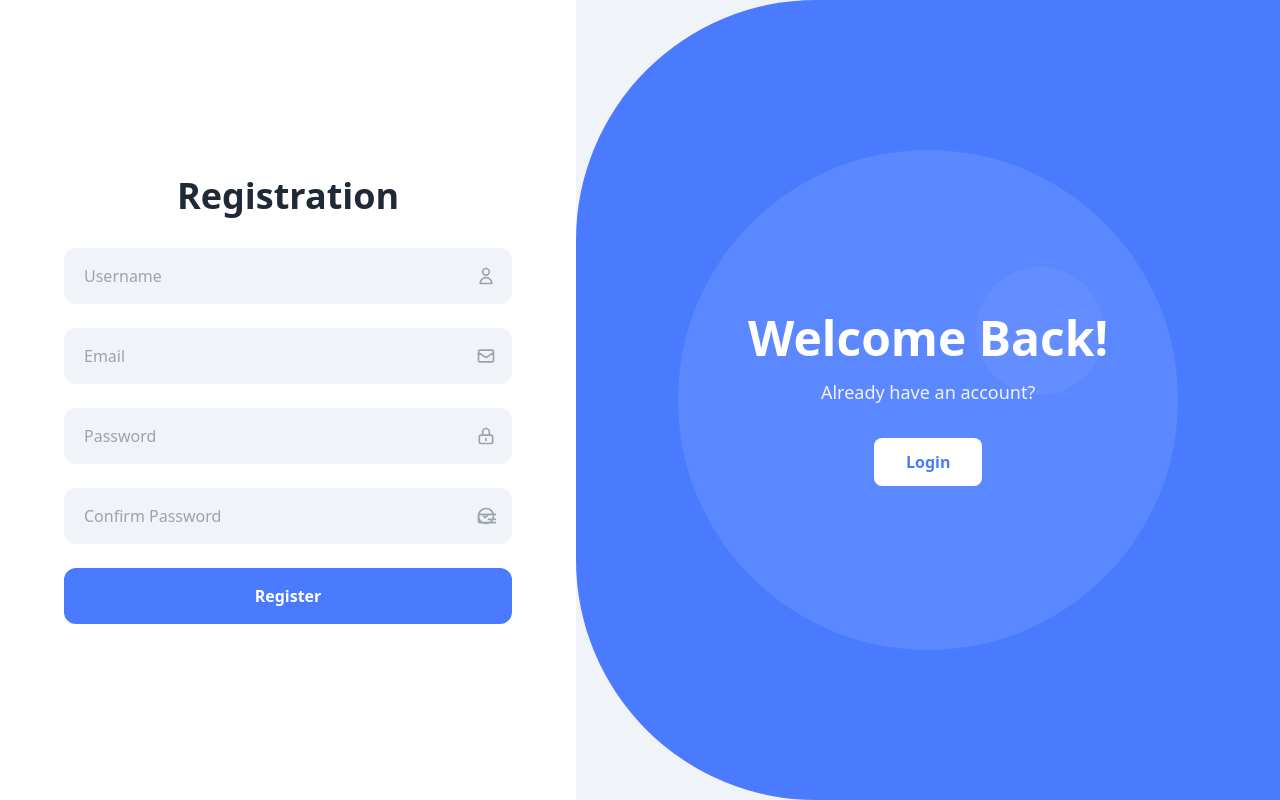
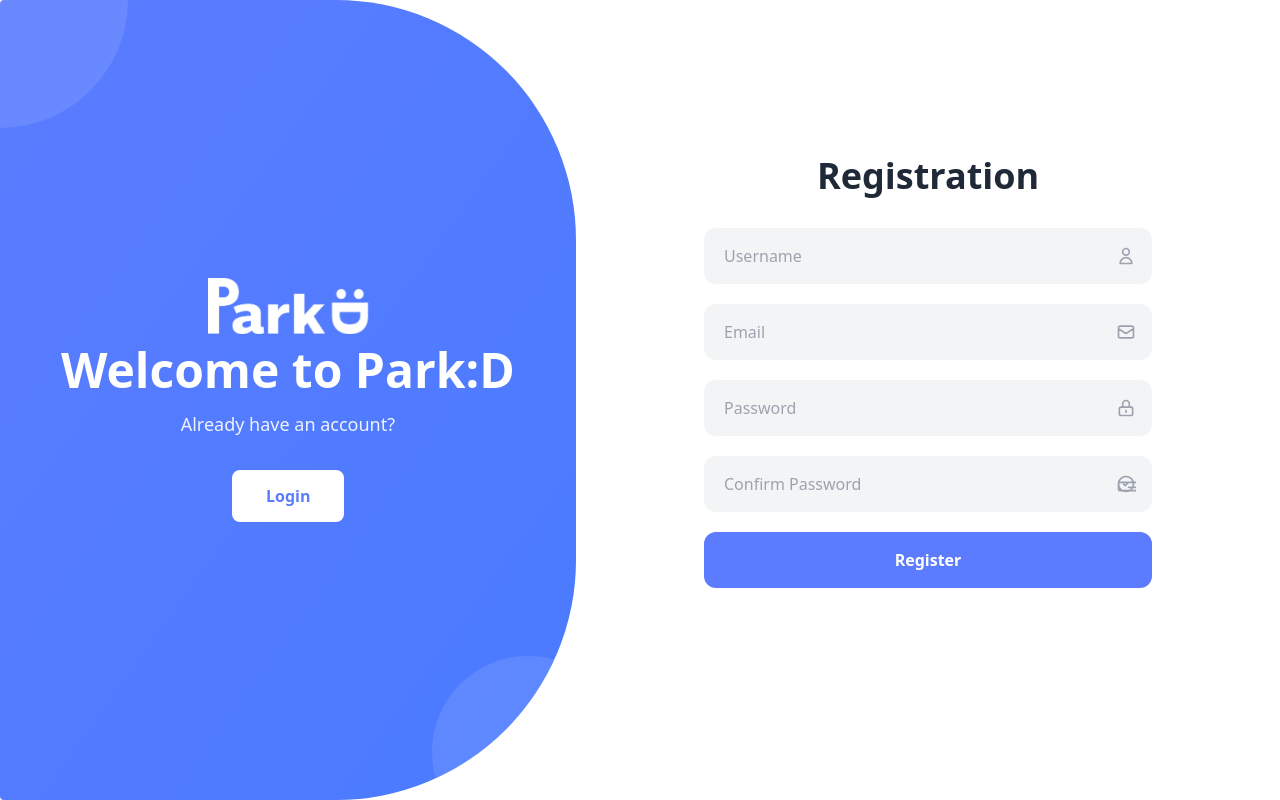
Before and after one commit to AnonNattIV/Park-D, a Next.js app: page /register in a window 1280 px wide. Built offline with nearby package versions, Linux system fonts and the light colour scheme.

Commit message:
Reponsive Register

```diff
--- a/src/app/login/page.tsx
+++ b/src/app/login/page.tsx
@@ -165,7 +165,7 @@ export default function LoginPage() {
             width={160.45}
             height={55.7}
             className={`
-              mx-auto mb-6
+              mx-auto mb-3
               transition-all duration-500 ease-out
               ${isLoaded ? 'scale-100 opacity-100' : 'scale-0 opacity-0'}
             `}
--- a/src/app/register/page.tsx
+++ b/src/app/register/page.tsx
@@ -1,6 +1,7 @@
 'use client';
 
 import { useState, useEffect } from 'react';
+import Image from 'next/image';
 
 export default function RegisterPage() {
   const [formData, setFormData] = useState({
@@ -69,21 +70,108 @@ export default function RegisterPage() {
   };
 
   return (
-    <div className={`min-h-screen flex relative bg-[#f0f4f8] ${isLoaded ? 'opacity-100' : 'opacity-0'} transition-all duration-700 ease-in-out`}>
-      {/* Left Column - Registration Form */}
+    <div className={`min-h-screen flex flex-col md:flex-row overflow-hidden ${isLoaded ? 'opacity-100' : 'opacity-0'} transition-all duration-700 ease-in-out`}>
+      {/* Left Section - Welcome Area */}
       <div
         className={`
-          w-full md:w-[45%] bg-white flex flex-col items-center justify-center p-8 md:p-16
-          relative z-10 transition-all duration-700 ease-in-out
-          ${isLoaded ? 'translate-x-0 opacity-100' : '-translate-x-full opacity-0'}
+          flex flex-col items-center justify-center
+          w-full md:w-[45%] md:flex
+          bg-gradient-to-br from-[#5B7CFF] to-[#4a7bff]
+          text-white relative overflow-hidden
+          rounded-b-[12rem] md:rounded md:rounded-r-[15rem]
+          p-6 md:p-12
+          transform transition-all duration-700 ease-in-out
+          ${isLoaded ? 'translate-y-0 md:translate-x-0 opacity-100' : '-translate-y-full md:-translate-x-full opacity-0'}
         `}
         style={{ willChange: 'transform, opacity' }}
       >
+        {/* Decorative Circles */}
+        <div
+          className={`
+            absolute top-0 left-0 w-64 h-64 bg-white/10 rounded-full
+            -translate-x-1/2 -translate-y-1/2
+            transition-all duration-600 ease-out
+            ${isLoaded ? 'scale-100 opacity-100' : 'scale-0 opacity-0'}
+          `}
+          style={{ willChange: 'transform, opacity' }}
+        ></div>
+        <div
+          className={`
+            absolute bottom-0 right-0 w-48 h-48 bg-white/10 rounded-full
+            translate-x-1/4 translate-y-1/4
+            transition-all duration-600 ease-out delay-100
+            ${isLoaded ? 'scale-100 opacity-100' : 'scale-0 opacity-0'}
+          `}
+          style={{ willChange: 'transform, opacity' }}
+        ></div>
+
+        <div
+          className={`
+            relative z-10 text-center
+            transition-all duration-500 ease-out delay-200
+            ${isLoaded ? 'translate-y-0 opacity-100' : 'translate-y-4 opacity-0'}
+          `}
+          style={{ willChange: 'transform, opacity' }}
+        >
+          <Image
+            src="/image/ParkD_White.png"
+            alt="ParkD Logo"
+            width={160.45}
+            height={55.7}
+            className={`
+              mx-auto mb-3
+              transition-all duration-500 ease-out
+              ${isLoaded ? 'scale-100 opacity-100' : 'scale-0 opacity-0'}
+            `}
+            style={{ willChange: 'transform, opacity' }}
+          />
+          <h1 className="text-5xl font-bold mb-4">Welcome to Park:D</h1>
+          <p className="text-lg opacity-90 mb-8">Already have an account?</p>
+          <button
+            onClick={() => (window.location.href = '/login')}
+            className="px-8 py-3 bg-white border-2 border-white text-[#5B7CFF] font-bold rounded-lg
+              hover:bg-blue-50 hover:scale-105 hover:shadow-lg
+              active:scale-95
+              transition-all duration-300 ease-in-out
+            "
+            style={{ willChange: 'transform' }}
+          >
+            Login
+          </button>
+        </div>
+      </div>
+
+      {/* Right Section - Register Form */}
+      <div
+        className={`
+          w-full md:w-[55%] bg-white flex flex-col items-center justify-center px-6 md:px-12 py-8 md:py-16
+          transition-all duration-700 ease-in-out
+          ${isLoaded ? 'translate-y-0 md:translate-x-0 opacity-100' : 'translate-y-full md:translate-x-full opacity-0'}
+        `}
+        style={{ willChange: 'transform, opacity' }}
+      >
+        <div
+          className={`
+            md:hidden mb-8
+            transition-all duration-500 ease-out delay-100
+            ${isLoaded ? 'translate-y-0 opacity-100' : 'translate-y-4 opacity-0'}
+          `}
+          style={{ willChange: 'transform, opacity' }}
+        >
+          <Image
+            src="/image/ParkD.png"
+            alt="ParkD Logo"
+            width={140}
+            height={49}
+            priority
+            className="mx-auto"
+          />
+        </div>
         <h2
           className={`
             text-4xl font-bold text-gray-800 mb-8
             transition-all duration-500 ease-out delay-100
-            ${isLoaded ? 'translate-y-0 opacity-100' : '-translate-y-4 opacity-0'}
+            ${isLoaded ? 'translate-y-0 opacity-100' : 'translate-y-4 opacity-0'}
           `}
           style={{ willChange: 'transform, opacity' }}
         >
@@ -93,9 +181,9 @@ export default function RegisterPage() {
         <form
           onSubmit={handleRegister}
           className={`
-            w-full max-w-md space-y-6
+            w-full max-w-md space-y-5
             transition-all duration-500 ease-out delay-200
-            ${isLoaded ? 'translate-y-0 opacity-100' : '-translate-y-4 opacity-0'}
+            ${isLoaded ? 'translate-y-0 opacity-100' : 'translate-y-4 opacity-0'}
           `}
           style={{ willChange: 'transform, opacity' }}
         >
@@ -119,11 +207,11 @@ export default function RegisterPage() {
               value={formData.username}
               onChange={(e) => setFormData({ ...formData, username: e.target.value })}
               required
-              className="w-full px-5 py-4 bg-[#f0f4f8] rounded-xl text-gray-700 placeholder-gray-400
-                focus:outline-none focus:ring-2 focus:ring-[#4a7bff] focus:bg-white
+              className="w-full px-5 py-4 bg-gray-100 rounded-xl text-gray-700 placeholder-gray-400
+                focus:outline-none focus:ring-2 focus:ring-[#5B7CFF] focus:bg-white
                 focus:shadow-lg
                 transition-all duration-300 ease-in-out
-                group-hover:bg-[#e8f0fa]
+                group-hover:bg-gray-50
               "
               style={{ willChange: 'background-color, box-shadow' }}
             />
@@ -131,7 +219,7 @@ export default function RegisterPage() {
               className={`
                 absolute right-4 top-1/2 -translate-y-1/2 text-gray-400
                 transition-all duration-300 ease-in-out
-                group-hover:text-[#4a7bff] group-hover:scale-110
+                group-hover:text-[#5B7CFF] group-hover:scale-110
               `}
               style={{ willChange: 'transform, color' }}
             >
@@ -149,11 +237,11 @@ export default function RegisterPage() {
               value={formData.email}
               onChange={(e) => setFormData({ ...formData, email: e.target.value })}
               required
-              className="w-full px-5 py-4 bg-[#f0f4f8] rounded-xl text-gray-700 placeholder-gray-400
-                focus:outline-none focus:ring-2 focus:ring-[#4a7bff] focus:bg-white
+              className="w-full px-5 py-4 bg-gray-100 rounded-xl text-gray-700 placeholder-gray-400
+                focus:outline-none focus:ring-2 focus:ring-[#5B7CFF] focus:bg-white
                 focus:shadow-lg
                 transition-all duration-300 ease-in-out
-                group-hover:bg-[#e8f0fa]
+                group-hover:bg-gray-50
               "
               style={{ willChange: 'background-color, box-shadow' }}
             />
@@ -161,7 +249,7 @@ export default function RegisterPage() {
               className={`
                 absolute right-4 top-1/2 -translate-y-1/2 text-gray-400
                 transition-all duration-300 ease-in-out
-                group-hover:text-[#4a7bff] group-hover:scale-110
+                group-hover:text-[#5B7CFF] group-hover:scale-110
               `}
               style={{ willChange: 'transform, color' }}
             >
@@ -179,11 +267,11 @@ export default function RegisterPage() {
               value={formData.password}
               onChange={(e) => setFormData({ ...formData, password: e.target.value })}
               required
-              className="w-full px-5 py-4 bg-[#f0f4f8] rounded-xl text-gray-700 placeholder-gray-400
-                focus:outline-none focus:ring-2 focus:ring-[#4a7bff] focus:bg-white
+              className="w-full px-5 py-4 bg-gray-100 rounded-xl text-gray-700 placeholder-gray-400
+                focus:outline-none focus:ring-2 focus:ring-[#5B7CFF] focus:bg-white
                 focus:shadow-lg
                 transition-all duration-300 ease-in-out
-                group-hover:bg-[#e8f0fa]
+                group-hover:bg-gray-50
               "
               style={{ willChange: 'background-color, box-shadow' }}
             />
@@ -191,7 +279,7 @@ export default function RegisterPage() {
               className={`
                 absolute right-4 top-1/2 -translate-y-1/2 text-gray-400
                 transition-all duration-300 ease-in-out
-                group-hover:text-[#4a7bff] group-hover:scale-110
+                group-hover:text-[#5B7CFF] group-hover:scale-110
               `}
               style={{ willChange: 'transform, color' }}
             >
@@ -209,11 +297,11 @@ export default function RegisterPage() {
               value={formData.confirmPassword}
               onChange={(e) => setFormData({ ...formData, confirmPassword: e.target.value })}
               required
-              className="w-full px-5 py-4 bg-[#f0f4f8] rounded-xl text-gray-700 placeholder-gray-400
-                focus:outline-none focus:ring-2 focus:ring-[#4a7bff] focus:bg-white
+              className="w-full px-5 py-4 bg-gray-100 rounded-xl text-gray-700 placeholder-gray-400
+                focus:outline-none focus:ring-2 focus:ring-[#5B7CFF] focus:bg-white
                 focus:shadow-lg
                 transition-all duration-300 ease-in-out
-                group-hover:bg-[#e8f0fa]
+                group-hover:bg-gray-50
               "
               style={{ willChange: 'background-color, box-shadow' }}
             />
@@ -221,7 +309,7 @@ export default function RegisterPage() {
               className={`
                 absolute right-4 top-1/2 -translate-y-1/2 text-gray-400
                 transition-all duration-300 ease-in-out
-                group-hover:text-[#4a7bff] group-hover:scale-110
+                group-hover:text-[#5B7CFF] group-hover:scale-110
               `}
               style={{ willChange: 'transform, color' }}
             >
@@ -235,8 +323,8 @@ export default function RegisterPage() {
           <button
             type="submit"
             disabled={isSubmitting}
-            className="w-full py-4 bg-[#4a7bff] text-white font-bold rounded-xl
-              hover:bg-[#3a6bef] hover:scale-[1.02] hover:shadow-xl
+            className="w-full py-4 bg-[#5B7CFF] text-white font-bold rounded-xl
+              hover:bg-[#4a6bef] hover:scale-[1.02] hover:shadow-xl
               active:scale-95
               disabled:cursor-not-allowed disabled:opacity-70 disabled:hover:scale-100
               transition-all duration-300 ease-in-out
@@ -246,59 +334,27 @@ export default function RegisterPage() {
             {isSubmitting ? 'Registering...' : 'Register'}
           </button>
         </form>
-      </div>
 
-      {/* Right Column - Welcome Section */}
-      <div
-        className={`
-          hidden md:flex md:w-[55%] bg-[#4a7bff]
-          flex-col items-center justify-center p-12 text-white relative overflow-hidden rounded-l-[15rem]
-          transition-all duration-700 ease-in-out
-          ${isLoaded ? 'translate-x-0 opacity-100' : 'translate-x-full opacity-0'}
-        `}
-        style={{ willChange: 'transform, opacity' }}
-      >
-        {/* Decorative Circles */}
+        {/* Social Login Divider */}
         <div
           className={`
-            absolute top-1/2 left-1/2 -translate-x-1/2 -translate-y-1/2
-            w-[500px] h-[500px] bg-white/10 rounded-full
-            transition-all duration-600 ease-out
-            ${isLoaded ? 'scale-100 opacity-100' : 'scale-0 opacity-0'}
+            w-full max-w-md mt-8
+            transition-all duration-500 ease-out delay-300
+            ${isLoaded ? 'opacity-100' : 'opacity-0'}
           `}
-          style={{ willChange: 'transform, opacity' }}
-        ></div>
+          style={{ willChange: 'opacity' }}
+        >
+        </div>
+
+        {/* Social Icons */}
         <div
           className={`
-            absolute top-1/3 right-1/4
-            w-32 h-32 bg-white/5 rounded-full
-            transition-all duration-600 ease-out delay-100
-            ${isLoaded ? 'scale-100 opacity-100' : 'scale-0 opacity-0'}
-          `}
-          style={{ willChange: 'transform, opacity' }}
-        ></div>
-
-        <div
-          className={`
-            relative z-10 text-center
-            transition-all duration-500 ease-out delay-200
+            flex gap-4 mt-6
+            transition-all duration-500 ease-out delay-400
             ${isLoaded ? 'translate-y-0 opacity-100' : 'translate-y-4 opacity-0'}
           `}
           style={{ willChange: 'transform, opacity' }}
         >
-          <h1 className="text-5xl font-bold mb-4">Welcome Back!</h1>
-          <p className="text-lg opacity-90 mb-8">Already have an account?</p>
-          <button
-            onClick={() => (window.location.href = '/login')}
-            className="px-8 py-3 bg-white text-[#4a7bff] font-bold rounded-lg
-              hover:bg-blue-50 hover:scale-105 hover:shadow-lg
-              active:scale-95
-              transition-all duration-300 ease-in-out
-            "
-            style={{ willChange: 'transform' }}
-          >
-            Login
-          </button>
         </div>
       </div>
     </div>
```
